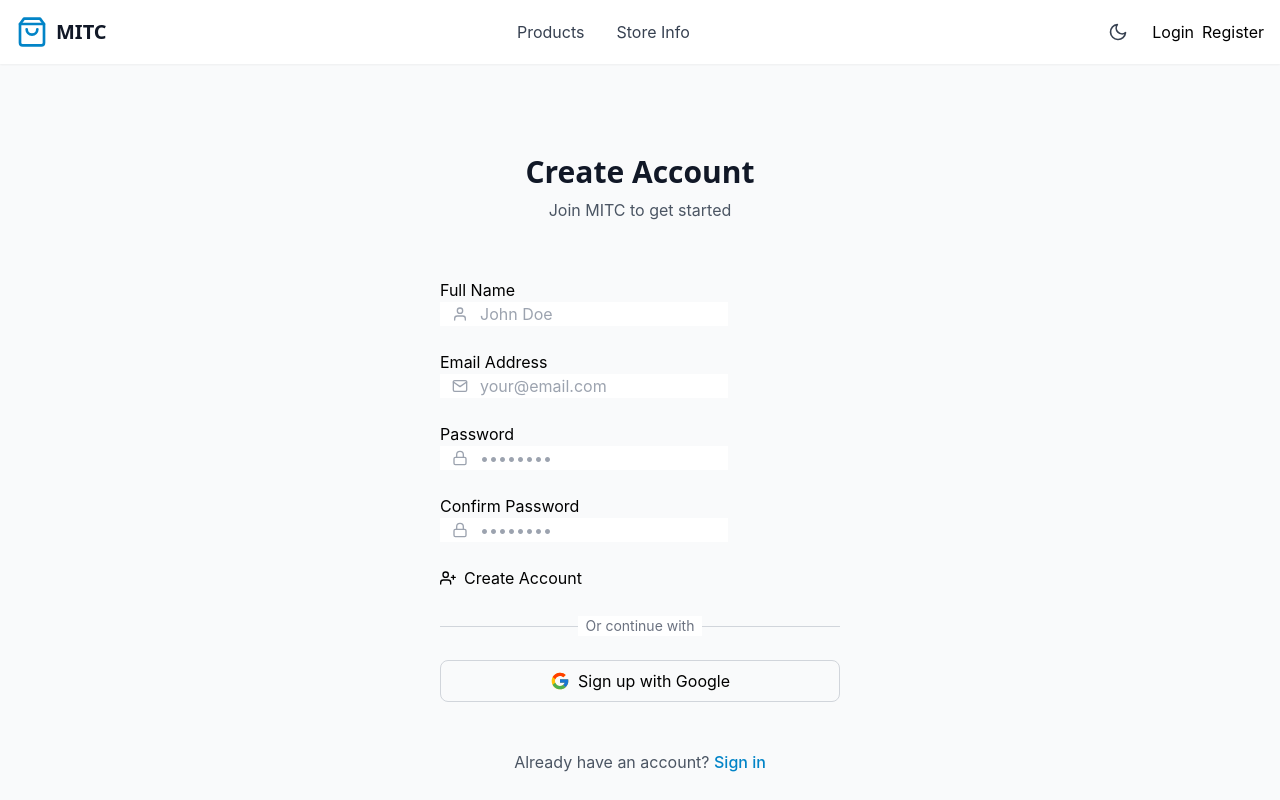
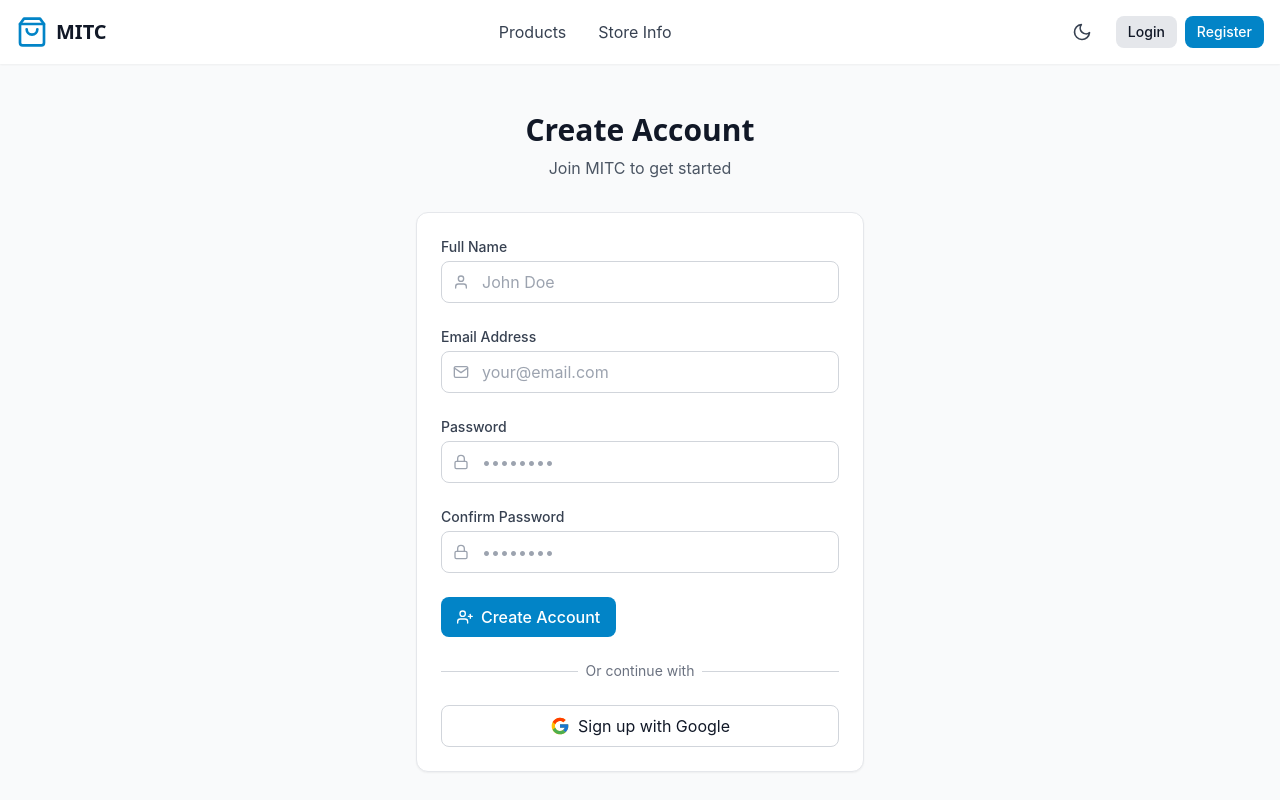
Before and after one commit to Burhan-sheikh/mitc-business, a React (Vite) app: page /register in a window 1280 px wide. Shown: the top 800 px of the page. Built offline with nearby package versions, Linux system fonts and the light colour scheme; no server answers.

Commit message:
Updated index.css

```diff
--- a/src/index.css
+++ b/src/index.css
@@ -2,5 +2,146 @@
 @tailwind components;
 @tailwind utilities;
 
-/* must ALWAYS come last */
-@import './styles/globals.css';
+@import url('https://fonts.googleapis.com/css2?family=Inter:wght@300;400;500;600;700&family=Poppins:wght@400;500;600;700&display=swap');
+
+@layer base {
+  * {
+    @apply box-border;
+  }
+
+  html {
+    @apply scroll-smooth;
+  }
+
+  body {
+    @apply bg-gray-50 dark:bg-gray-900 text-gray-900 dark:text-gray-100 font-sans antialiased;
+  }
+
+  h1, h2, h3, h4, h5, h6 {
+    @apply font-display font-semibold;
+  }
+}
+
+@layer components {
+  /* Button Styles */
+  .btn {
+    @apply px-4 py-2 rounded-lg font-medium transition-all duration-200 focus:outline-none focus:ring-2 focus:ring-offset-2;
+  }
+
+  .btn-primary {
+    @apply bg-primary-600 text-white hover:bg-primary-700 focus:ring-primary-500;
+  }
+
+  .btn-secondary {
+    @apply bg-gray-200 dark:bg-gray-700 text-gray-900 dark:text-gray-100 hover:bg-gray-300 dark:hover:bg-gray-600 focus:ring-gray-500;
+  }
+
+  .btn-danger {
+    @apply bg-red-600 text-white hover:bg-red-700 focus:ring-red-500;
+  }
+
+  .btn-sm {
+    @apply px-3 py-1.5 text-sm;
+  }
+
+  .btn-lg {
+    @apply px-6 py-3 text-lg;
+  }
+
+  /* Card Styles */
+  .card {
+    @apply bg-white dark:bg-gray-800 rounded-xl shadow-sm border border-gray-200 dark:border-gray-700;
+  }
+
+  .card-hover {
+    @apply transition-shadow duration-200 hover:shadow-md;
+  }
+
+  /* Input Styles */
+  .input {
+    @apply w-full px-4 py-2 border border-gray-300 dark:border-gray-600 rounded-lg bg-white dark:bg-gray-800 text-gray-900 dark:text-gray-100 focus:outline-none focus:ring-2 focus:ring-primary-500;
+  }
+
+  .textarea {
+    @apply input resize-none;
+  }
+
+  .select {
+    @apply input cursor-pointer;
+  }
+
+  /* Label Styles */
+  .label {
+    @apply block text-sm font-medium text-gray-700 dark:text-gray-300 mb-1;
+  }
+
+  /* Badge Styles */
+  .badge {
+    @apply inline-flex items-center px-2.5 py-0.5 rounded-full text-xs font-medium;
+  }
+
+  .badge-primary {
+    @apply bg-primary-100 text-primary-800 dark:bg-primary-900 dark:text-primary-200;
+  }
+
+  .badge-success {
+    @apply bg-green-100 text-green-800 dark:bg-green-900 dark:text-green-200;
+  }
+
+  .badge-warning {
+    @apply bg-yellow-100 text-yellow-800 dark:bg-yellow-900 dark:text-yellow-200;
+  }
+
+  .badge-danger {
+    @apply bg-red-100 text-red-800 dark:bg-red-900 dark:text-red-200;
+  }
+
+  /* Loading Spinner */
+  .spinner {
+    @apply animate-spin rounded-full border-2 border-gray-300 border-t-primary-600;
+  }
+
+  /* Glassmorphism */
+  .glass {
+    @apply bg-white/10 dark:bg-gray-900/10 backdrop-blur-lg border border-white/20 dark:border-gray-700/20;
+  }
+}
+
+@layer utilities {
+  /* Custom scrollbar */
+  .scrollbar-hide::-webkit-scrollbar {
+    display: none;
+  }
+
+  .scrollbar-hide {
+    -ms-overflow-style: none;
+    scrollbar-width: none;
+  }
+
+  .scrollbar-thin::-webkit-scrollbar {
+    width: 6px;
+    height: 6px;
+  }
+
+  .scrollbar-thin::-webkit-scrollbar-track {
+    @apply bg-gray-100 dark:bg-gray-800 rounded-full;
+  }
+
+  .scrollbar-thin::-webkit-scrollbar-thumb {
+    @apply bg-gray-300 dark:bg-gray-600 rounded-full hover:bg-gray-400 dark:hover:bg-gray-500;
+  }
+
+  /* Text gradient */
+  .text-gradient {
+    @apply bg-clip-text text-transparent bg-gradient-to-r from-primary-600 to-secondary-600;
+  }
+
+  /* Safe area padding for mobile */
+  .safe-top {
+    padding-top: env(safe-area-inset-top);
+  }
+
+  .safe-bottom {
+    padding-bottom: env(safe-area-inset-bottom);
+  }
+}
```
